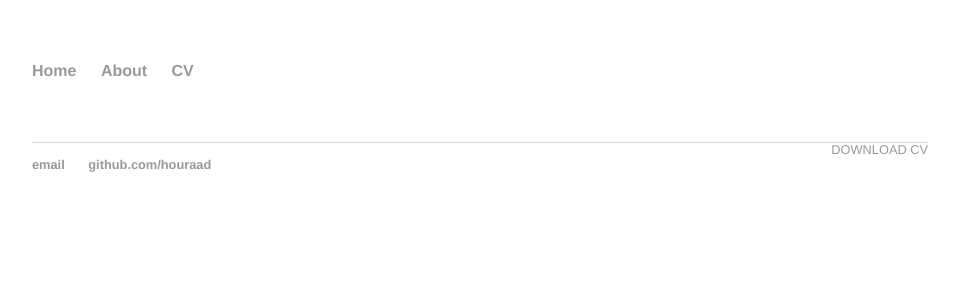
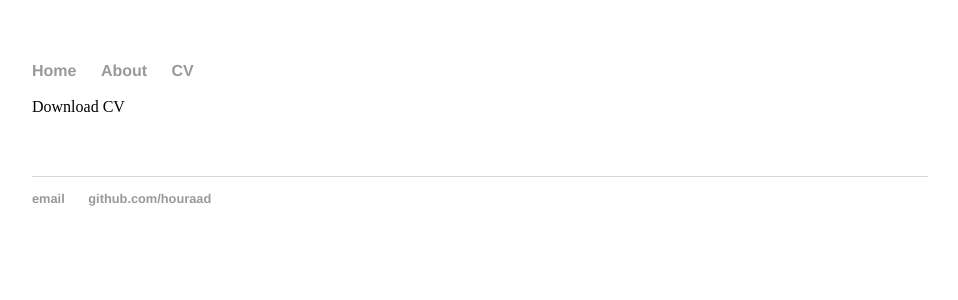
Before and after one commit to houraad/houraad.github.io, a Jekyll site: the page built from cv/index.html, in a window 1280 px wide. Shown: the top 300 px of the page, without its empty margins (160-1118 px from the left). Built offline with Jekyll 4.4.1, drawn with Linux system fonts in a browser that asks for light colours.

Commit message:
Update index.html

```diff
--- a/cv/index.html
+++ b/cv/index.html
@@ -4,6 +4,6 @@ title: CV of Your Name
 ---
 
 	<div class="cv">
-		<a href="#" class="download" title="Download CV as PDF">Download CV</a>
+		<!a href="#" class="download" title="Download CV as PDF">Download CV</a>
 
 	</div>
```
